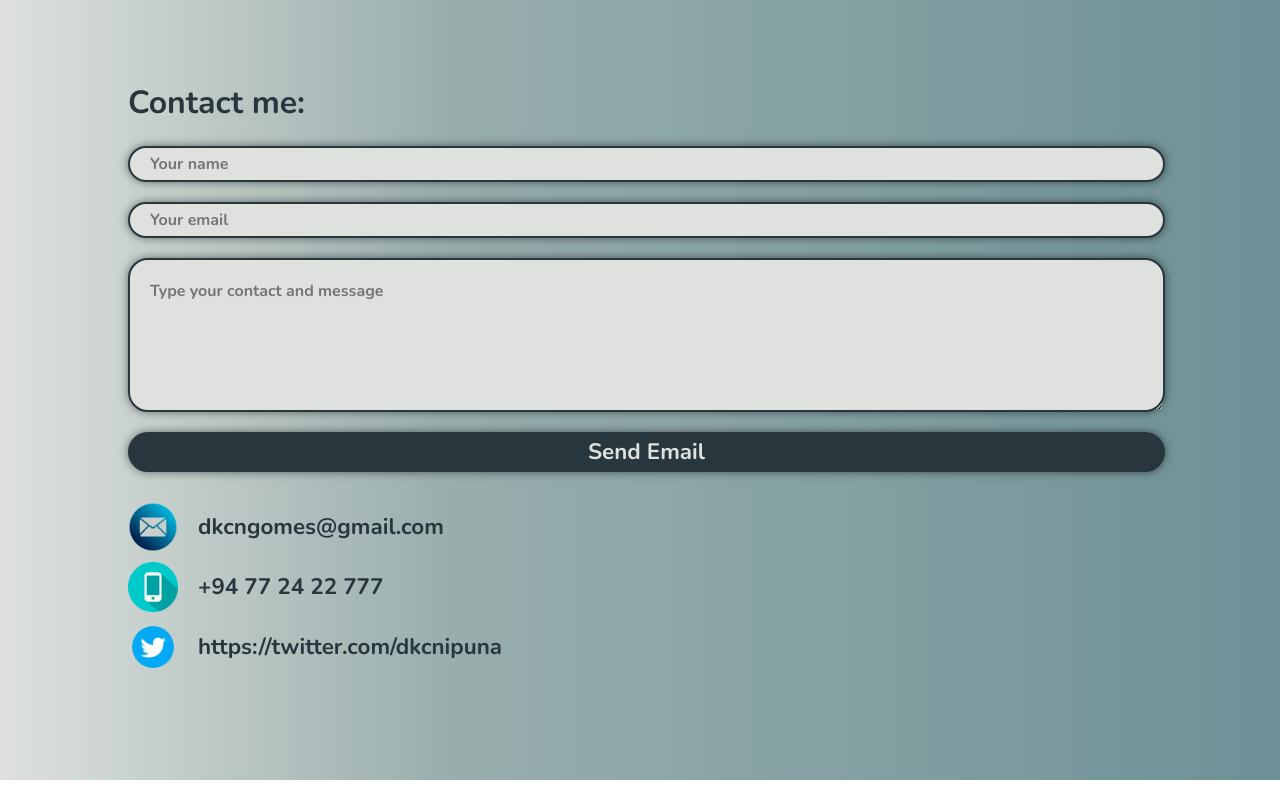
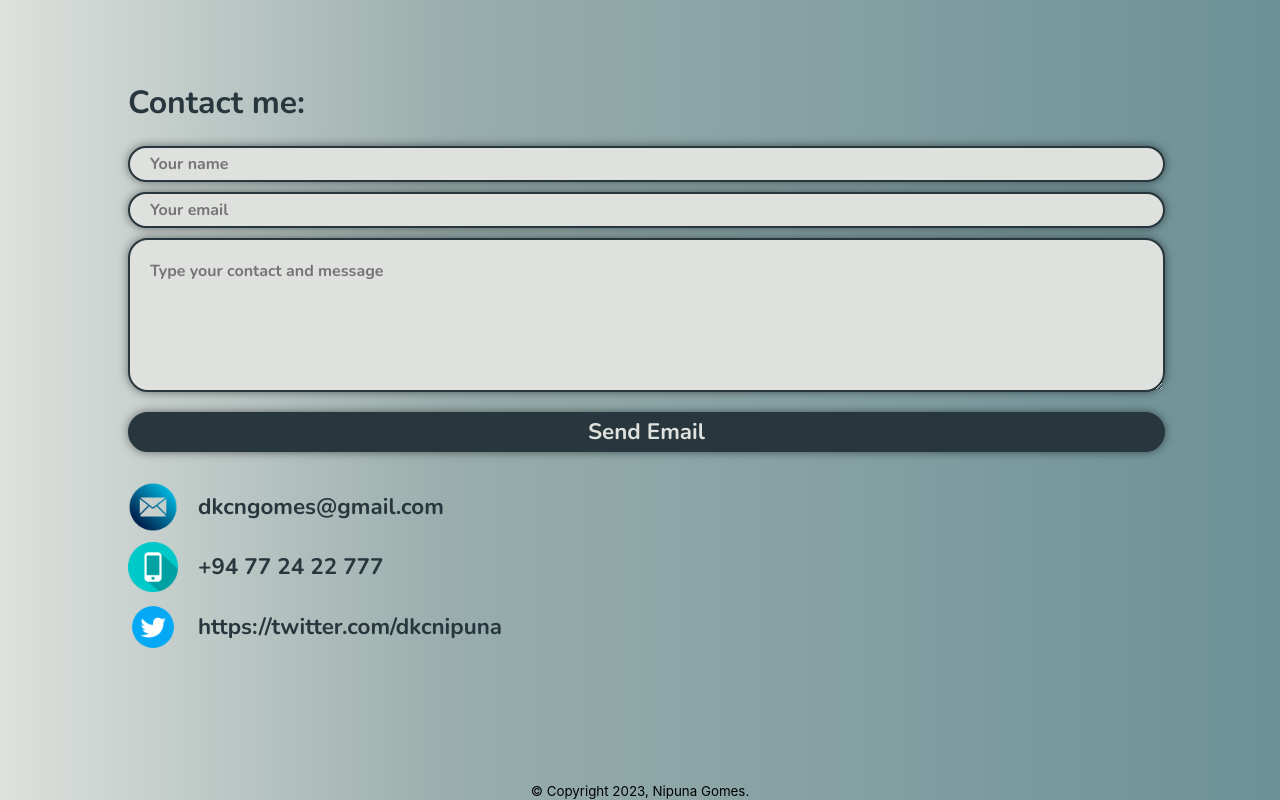
Before and after one commit to nipunadk/portfolio, a React (Create React App) app: page / in a window 1280 px wide. Shown: the part 1600-2400 px from the top of the page. Built offline with nearby package versions, Linux system fonts and the light colour scheme.

Commit message:
updated copyright foter

```diff
--- a/src/App.js
+++ b/src/App.js
@@ -11,6 +11,9 @@ function App() {
       <AboutMe />
       {/* <Projects /> */}
       <Contact />
+      <div style={{ textAlign: "center" }} >
+        <footer> <small>&copy; Copyright {(new Date().getFullYear())}, Nipuna Gomes.</small> </footer>
+      </div>
     </div>
   );
 }
--- a/src/public/styles/contact.css
+++ b/src/public/styles/contact.css
@@ -45,7 +45,7 @@
 }
 .section-contact .contact-container .left-container form input {
   height: 30px;
-  margin-bottom: 20px;
+  margin-bottom: 10px;
   border-radius: 20px;
   color: #28363d;
   border: 2px solid #28363d;
```
Also changed, not shown: src/public/styles/App.css (+4 -6 lines).
